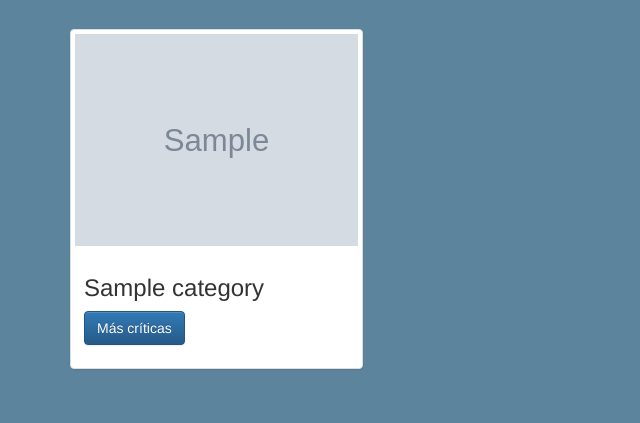
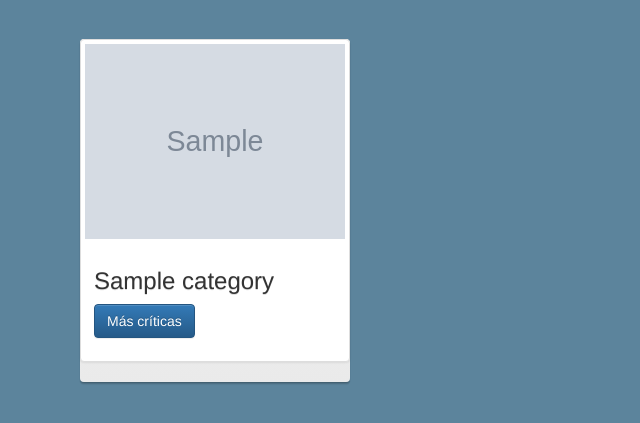
Before and after one commit to EnterAll/Diloo, a Django app: template app/templates/categories.html in a window 1280 px wide. Shown: the part 51-474 px from the top of the page, without its empty margins (0-640 px from the left). Run offline with Django 3.2, Linux system fonts and the light colour scheme; the template is opened without the code that fills it: most values are stand-ins (such as "Sample title", 1, 10 or a date in 2020); grey boxes marked "Sample" are stand-in pictures; parts of the project's set-up code (start-up, migrations or seed data) failed here and were passed over; some libraries are stand-ins or nearby versions.

Commit message:
update categories style

```diff
--- a/app/templates/categories.html
+++ b/app/templates/categories.html
@@ -4,8 +4,19 @@
 {% block extras %}
 <script src="/static/js/masonry.min.js"></script>
 <style>
-
-.item { width: 25%; }
+#items .item {
+    -moz-border-bottom-colors: none;
+    -moz-border-left-colors: none;
+    -moz-border-right-colors: none;
+    -moz-border-top-colors: none;
+    background: linear-gradient(to bottom, #F6F6F6 0%, #EAEAEA 100%) repeat scroll 0 0 transparent;
+    border-radius: 4px 4px 4px 4px;
+    box-shadow: 0 1px 1px rgba(0, 0, 0, 0.15), 0 2px 1px rgba(0, 0, 0, 0.1), 0 3px 1px rgba(0, 0, 0, 0.05);
+    text-shadow: 0 1px 0 #DDDDDD;
+    width: 270px;
+    margin: 10px;
+    float: left;
+}
 </style>
 {% endblock %}
 {% block content %}
@@ -25,10 +36,10 @@
 
 </div> -->
 
-<div class="container" id="container">
+<div class="container" id="items">
   {% for category in categories %}
   <div class="item">
-  <div class="thumbnail">
+    <div class="thumbnail">
       <img src="{{category.image}}" data-src="holder.js/300x200" alt="...">
       <div class="caption">
         <h3>{{ category.name }}</h3>
@@ -75,12 +86,14 @@ $('.lastReviews').each(function(index){
 
   });
 });
+var $container = $('#items');
+    $container.imagesLoaded(function(){
+    $container.masonry({
+      itemSelector : '.item',
+      columnWidth : 290,
+      isAnimated: true
+    });
+  });
 
-var container = document.querySelector('#container');
-var msnry = new Masonry( container, {
-  // options
-  columnWidth: 200,
-  itemSelector: '.item'
-});
 </script>
 {% endblock %}
```
Also changed, not shown: db.sqlite3.
